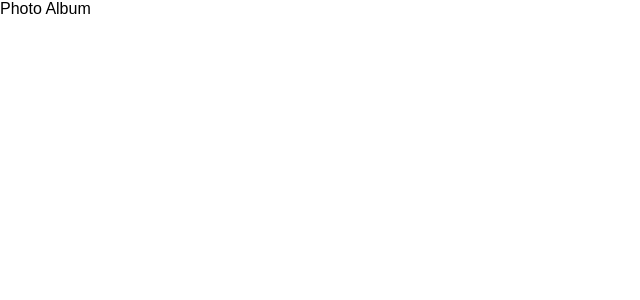
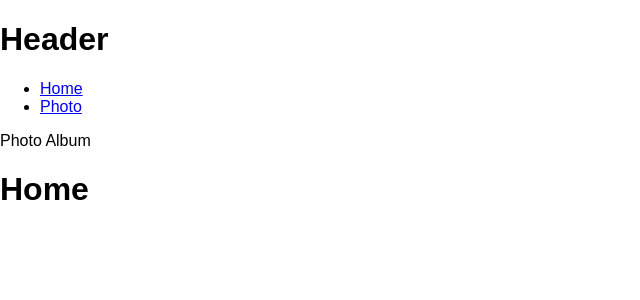
Before and after one commit to poomer123/react-photo-album, a React (Create React App) app: page / in a window 1280 px wide. Shown: the top 300 px of the page, without its empty margins (0-640 px from the left). Built offline with nearby package versions, Linux system fonts and the light colour scheme.

Commit message:
ReactRouter v.4 และการ Config เบื้องต้น

```diff
--- a/package.json
+++ b/package.json
@@ -5,6 +5,7 @@
   "dependencies": {
     "react": "^16.2.0",
     "react-dom": "^16.2.0",
+    "react-router-dom": "^4.2.2",
     "react-scripts": "1.1.1"
   },
   "scripts": {
--- a/src/App.js
+++ b/src/App.js
@@ -1,10 +1,22 @@
 import React, { Component } from 'react';
+import Header from './components/layouts/Header'
+import { Route } from 'react-router-dom'
+
+import Home from './pages/Home'
+import User from './pages/User'
 
 class App extends Component {
   render() {
     return (
       <div className="App">
+        <Header />
         Photo Album
+
+        <div className="container">
+          <Route exact path="/" component={Home} />
+          <Route path="/user" component={User} />
+        </div>
+
       </div>
     );
   }
--- /dev/null
+++ b/src/components/layouts/Header.js
@@ -0,0 +1,18 @@
+import React, { Component } from 'react';
+import { Link } from 'react-router-dom'
+
+class Header extends Component {
+  render() {
+    return (
+      <div>
+        <h1>Header</h1>
+        <ul>
+            <li><Link to="/">Home</Link></li>
+            <li><Link to="/user">Photo</Link></li>
+        </ul>
+      </div>
+    );
+  }
+}
+
+export default Header;
--- a/src/index.js
+++ b/src/index.js
@@ -3,6 +3,11 @@ import ReactDOM from 'react-dom';
 import './index.css';
 import App from './App';
 import registerServiceWorker from './registerServiceWorker';
+import {BrowserRouter as Router} from 'react-router-dom'
 
-ReactDOM.render(<App />, document.getElementById('root'));
+ReactDOM.render(
+    <Router>
+        <App />
+    </Router>
+    , document.getElementById('root'));
 registerServiceWorker();
--- /dev/null
+++ b/src/pages/Home.js
@@ -0,0 +1,13 @@
+import React, { Component } from 'react';
+
+class Home extends Component {
+  render() {
+    return (
+      <div>
+        <h1>Home</h1>
+      </div>
+    )
+  }
+}
+
+export default Home;
--- /dev/null
+++ b/src/pages/User.js
@@ -0,0 +1,13 @@
+import React, { Component } from 'react';
+
+class User extends Component {
+  render() {
+    return (
+      <div>
+        <h1>User</h1>
+      </div>
+    )
+  }
+}
+
+export default User;
```
Also changed, not shown: 1 other file (tests, documents, lock files or other folders).
